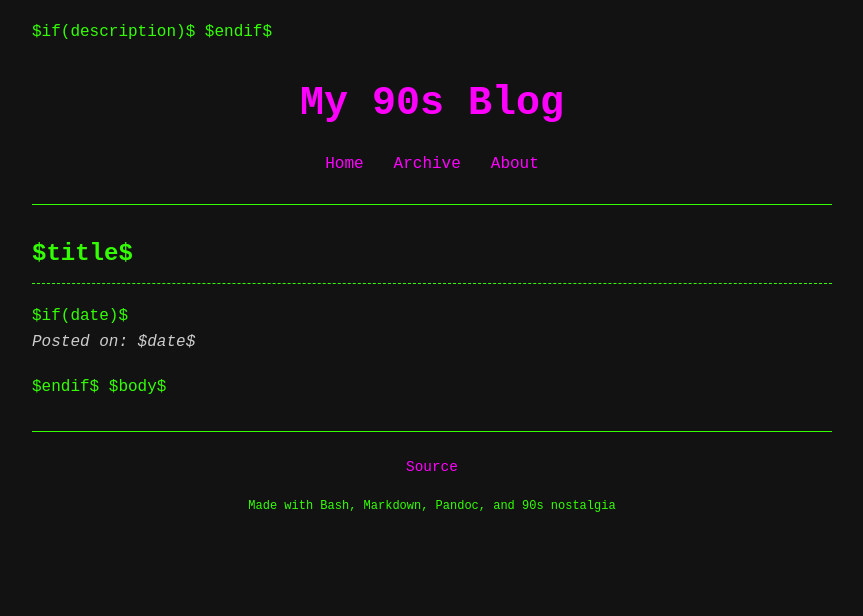
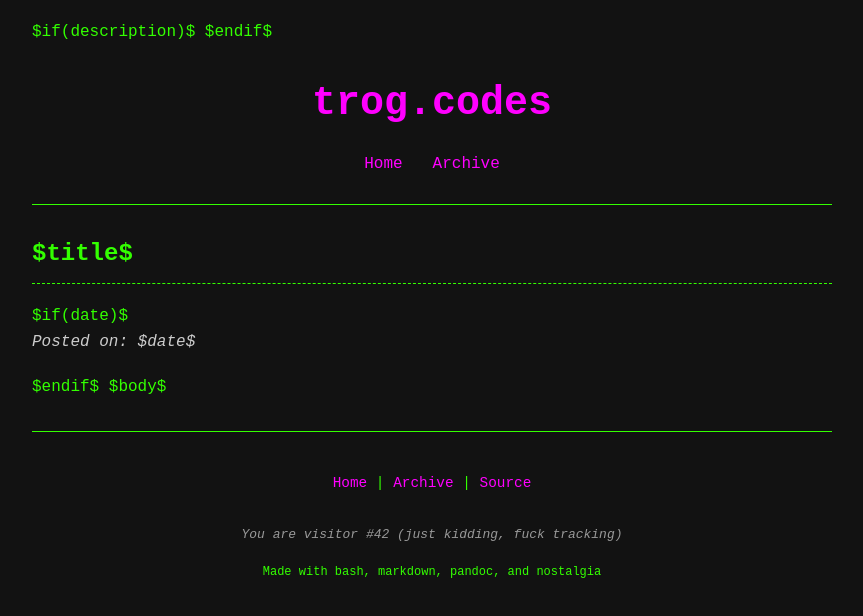
Before and after one commit to rconjoe/blogdor, a plain HTML site: page template.html in a window 1280 px wide. Shown: the whole page, without its empty margins (208-1071 px from the left). Drawn offline with nearby package versions, Linux system fonts and the light colour scheme.

Commit message:
edit links and footer

```diff
--- a/template.html
+++ b/template.html
@@ -19,12 +19,13 @@
   </head>
   <body>
     <header>
-      <h1 class="site-title"><a href="index.html">My 90s Blog</a></h1>
+      <h1 class="site-title"><a href="index.html">trog.codes</a></h1>
       <nav>
         <ul>
           <li><a href="index.html">Home</a></li>
           <li><a href="archive.html">Archive</a></li>
-          <li><a href="about.html">About</a></li>
+          <!-- <li><a href="about.html">About</a></li> -->
+          <!-- <li><a href="jcarlton1227@gmail.com">Contact</a></li> -->
         </ul>
       </nav>
     </header>
@@ -39,8 +40,17 @@
     </main>
 
     <footer>
-      <p><a href="https://gituhb.com/rconjoe/blogdor">Source</a></p>
-      <p><small>Made with Bash, Markdown, Pandoc, and 90s nostalgia</small></p>
+      <div class="retro-elements">
+        <a href="index.html">Home</a> | <a href="archive.html">Archive</a> |
+        <!-- <a href="about.html">About</a> | -->
+        <!-- <a href="jcarlton1227@gmail.com">Contact</a> | -->
+        <a href="https://gituhb.com/rconjoe/blogdor">Source</a>
+      </div>
+
+      <div class="visitor-counter">
+        You are visitor #42 (just kidding, fuck tracking)
+      </div>
+      <p><small>Made with bash, markdown, pandoc, and nostalgia</small></p>
     </footer>
   </body>
 </html>
```
